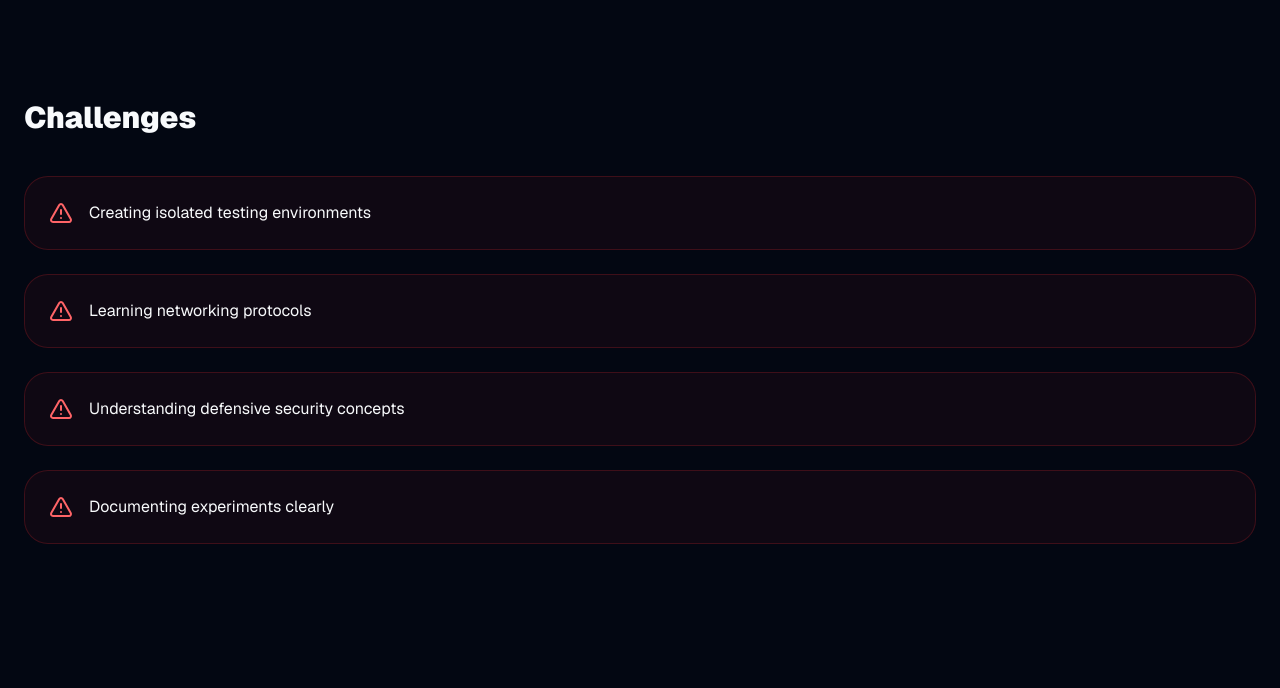
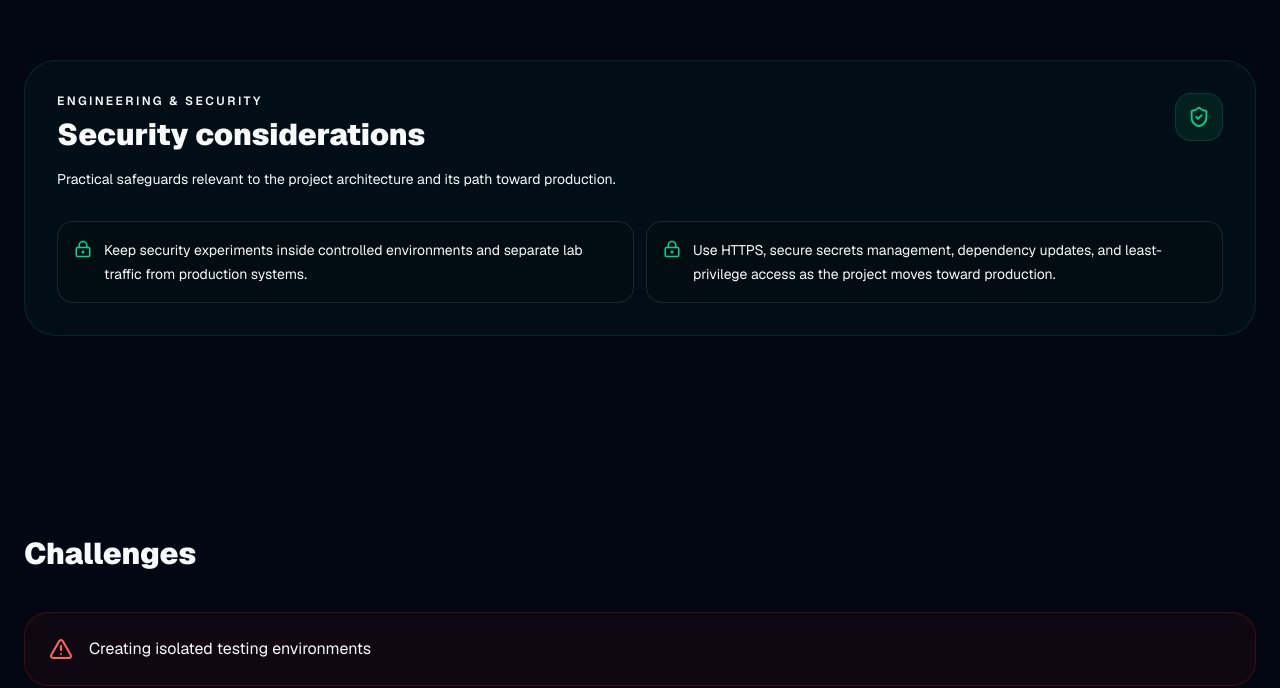
Before and after one commit to utech0201-debug/utech-portfolio, a Next.js app: page /projects/cybersecurity-labs in a window 1280 px wide. Shown: the part 4914-5602 px from the top of the page. Built offline with nearby package versions, Linux system fonts and the light colour scheme.

Commit message:
feat: expand project case study structure

```diff
--- a/src/app/projects/[slug]/page.tsx
+++ b/src/app/projects/[slug]/page.tsx
@@ -11,6 +11,8 @@ import ProjectArchitecture from "@/components/projects/details/ProjectArchitectu
 import ProjectChallenges from "@/components/projects/details/ProjectChallenges";
 import ProjectLessons from "@/components/projects/details/ProjectLessons";
 import ProjectFuture from "@/components/projects/details/ProjectFuture";
+import ProjectSecurity from "@/components/projects/details/ProjectSecurity";
+import ProjectNavigation from "@/components/projects/details/ProjectNavigation";
 import ProjectTimeline from "@/components/projects/timeline/ProjectTimeline";
 import RelatedProjects from "@/components/projects/related/RelatedProjects";
 import ProjectStats from "@/components/projects/stats/ProjectStats";
@@ -131,6 +133,8 @@ export default async function ProjectPage({
 
         <ProjectArchitecture project={project} />
 
+        <ProjectSecurity project={project} />
+
         <ProjectChallenges project={project} />
 
         <ProjectLessons project={project} />
@@ -143,6 +147,8 @@ export default async function ProjectPage({
           />
         )}
 
+        <ProjectNavigation currentSlug={project.slug} />
+
         <RelatedProjects
           currentSlug={project.slug}
         />
```
